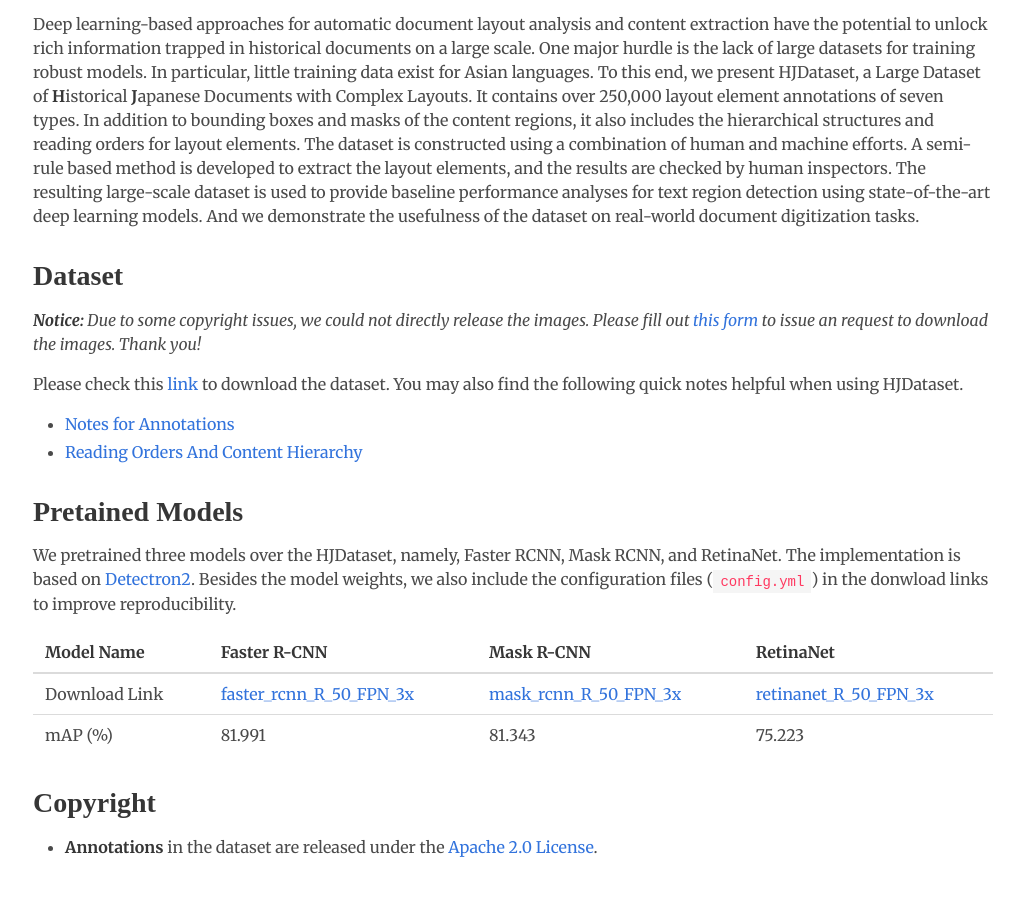
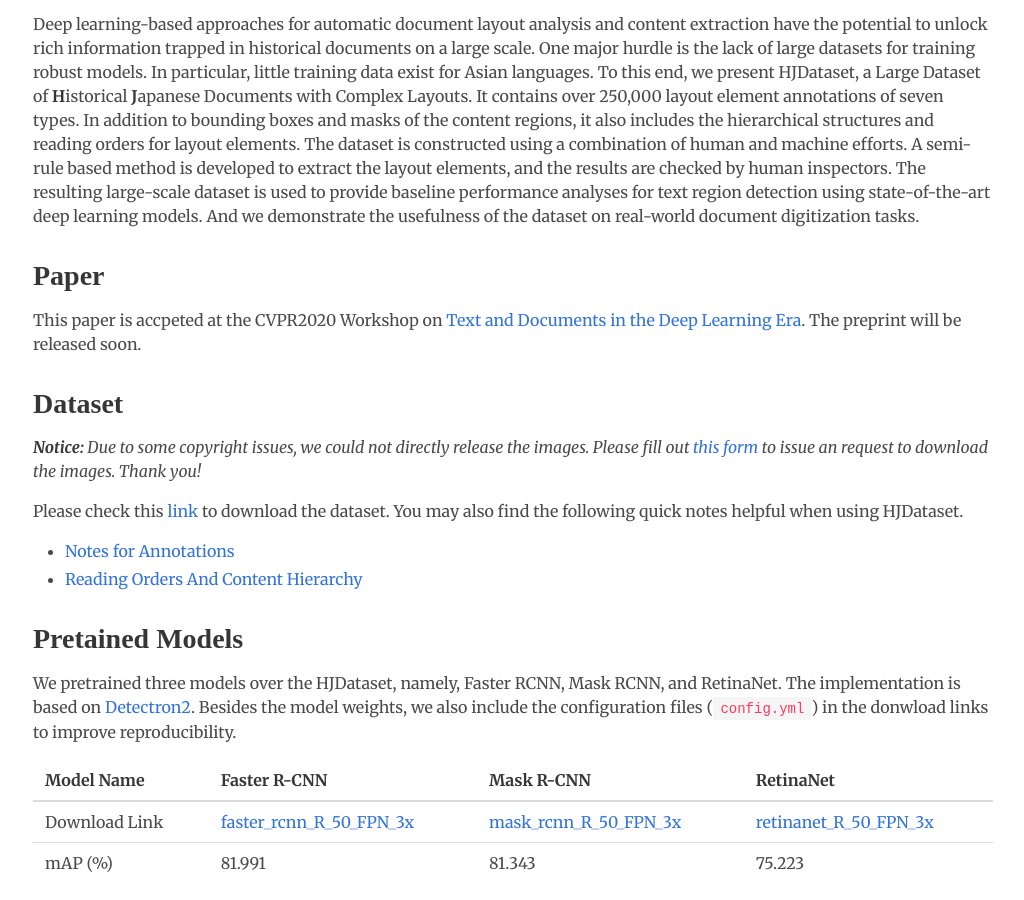
Before and after one commit to dell-research-harvard/HJDataset, a Jekyll site: the page built from docs/index.md, in a window 1280 px wide and 900 px high, scrolled down 1097 px. Shown: the whole window, without its empty margins (127-1151 px from the left). Built offline with Jekyll 4.4.1, drawn with Linux system fonts in a browser that asks for light colours; nearby versions of some CDN libraries; some web fonts are replaced; comment, search, counter and statistics services are not loaded.

Commit message:
Add paper section and google ad ID

```diff
--- a/docs/_data/settings.yml
+++ b/docs/_data/settings.yml
@@ -1,3 +1,3 @@
 # If you are not using Google Analytics, please change 'google-ID' to an empty string
-google-ID:
+google-ID: UA-149500815-2
 disqus-ID: HJDataset
--- a/docs/index.md
+++ b/docs/index.md
@@ -18,6 +18,11 @@
 ## Abstract
 
 Deep learning-based approaches for automatic document layout analysis and content extraction have the potential to unlock rich information trapped in historical documents on a large scale. One major hurdle is the lack of large datasets for training robust models. In particular, little training data exist for Asian languages. To this end, we present HJDataset, a Large Dataset of **H**istorical **J**apanese Documents with Complex Layouts. It contains over 250,000 layout element annotations of seven types. In addition to bounding boxes and masks of the content regions, it also includes the hierarchical structures and reading orders for layout elements. The dataset is constructed using a combination of human and machine efforts. A semi-rule based method is developed to extract the layout elements, and the results are checked by human inspectors. The resulting large-scale dataset is used to provide baseline performance analyses for text region detection using state-of-the-art deep learning models. And we demonstrate the usefulness of the dataset on real-world document digitization tasks.
+
+
+## Paper
+
+This paper is accpeted at the CVPR2020 Workshop on [Text and Documents in the Deep Learning Era](https://cvpr2020text.wordpress.com). The preprint will be released soon.
 
 ## Dataset
 
```
